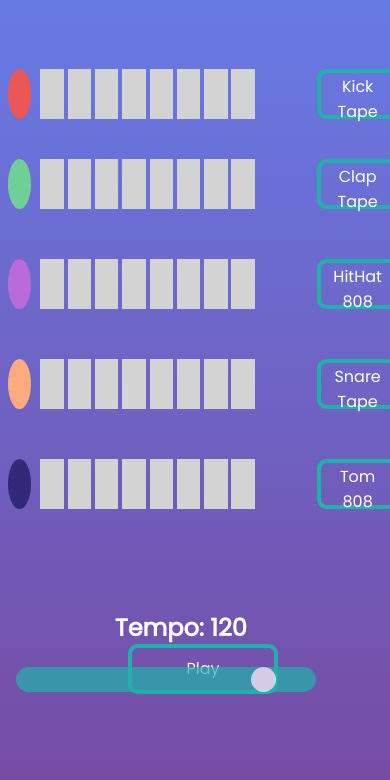
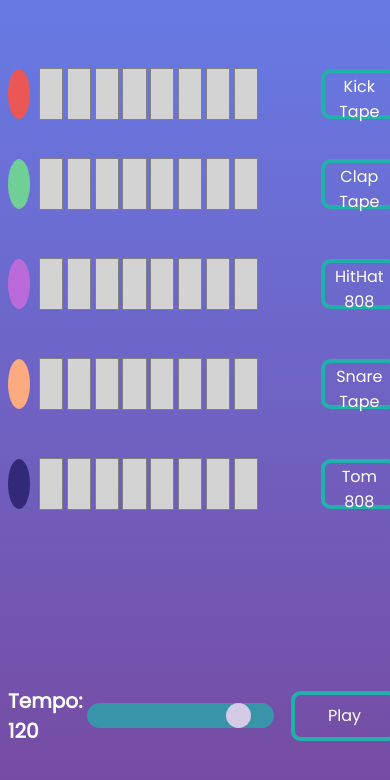
Before and after one commit to BalaRohanKotni/drumbeat_sequencer, a plain HTML site: page index.html in a window 390 px wide. Shown: the part 66-846 px from the top of the page. Drawn offline with nearby package versions, Linux system fonts and the light colour scheme.

Commit message:
made changes to ui, feels ok in mobile view

```diff
--- a/index.html
+++ b/index.html
@@ -177,12 +177,11 @@
     </div>
 
     <div class="footer">
-        <button id="play-pause">Play</button>
-        <!-- <h2>Tempo</h2> -->
         <div class="tempo-slider">
             <h2 id="tempo-numerical">Tempo: 120</h2>
             <input type="range" min="1" max="140" value="120" class="slider" id="tempo">
         </div>
+        <button id="play-pause">Play</button>
     </div>
 
     <script src="https://cdnjs.cloudflare.com/ajax/libs/howler/2.2.1/howler.js"
--- a/style.css
+++ b/style.css
@@ -3,7 +3,7 @@
 }
 
 ::-webkit-scrollbar {
-  width: 20px;
+  width: 15px;
 }
 
 /* Track */
@@ -14,7 +14,7 @@
 
 /* Handle */
 ::-webkit-scrollbar-thumb {
-  background: red;
+  background: white;
   border-radius: 10px;
 }
 
@@ -43,6 +43,7 @@ body {
   padding: 0;
   margin: 0;
   margin-right: 1%;
+  border: grey 1px solid;
   transition: height 0.09s, width 0.09s;
 }
 
@@ -153,25 +154,25 @@ body {
   position: absolute;
   height: 10%;
   width: 100%;
-  bottom: 10%;
+  bottom: 20px;
   display: flex;
   justify-content: center;
-  align-items: flex-end;
+  align-items: center;
   color: white;
+  flex-direction: row;
 }
 
 .footer h2 {
-  margin-top: 5%;
-  margin-left: 10%;
+  font-size: 20px;
 }
 
 .tempo-slider {
-  position: absolute;
-  left: 2%;
-  width: 300px;
+  width: 400px;
   display: flex;
+  margin-right: 15px;
   flex-direction: column;
   align-items: center;
+  flex-direction: row;
 }
 .slider {
   -webkit-appearance: none;
```
